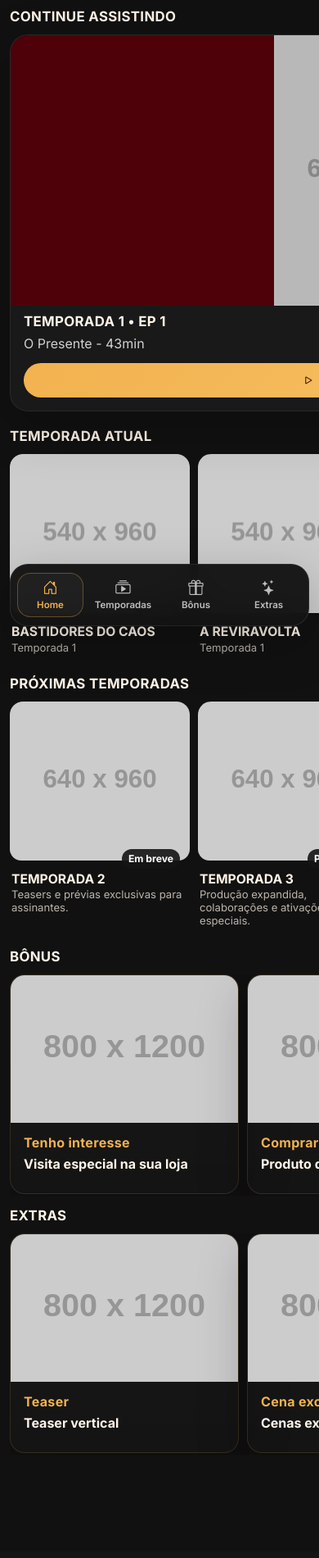
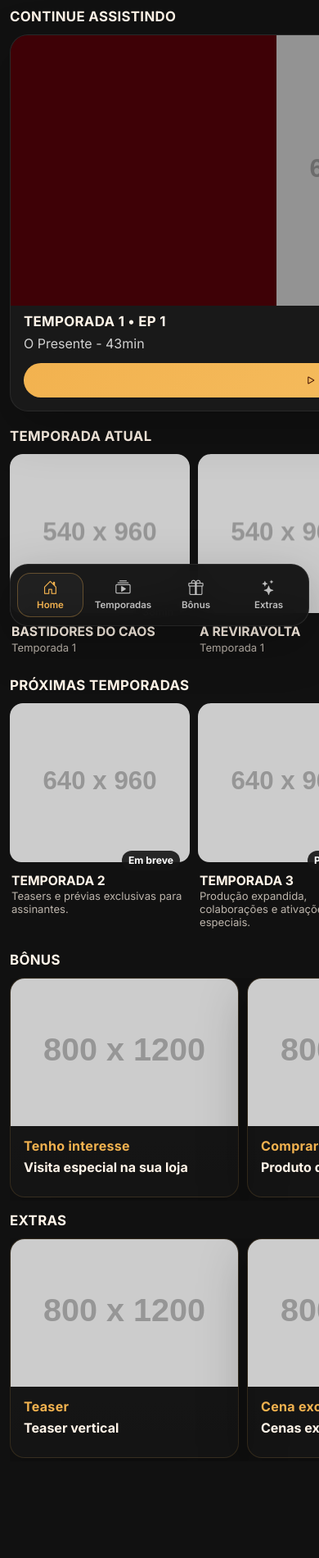
Before and after one commit to Hunter954/MariOlivierOficial, a Flask app: page / in a window 390 px wide. Shown: the part 68-1969 px from the top of the page at 82% size. Before the commit the page ends 1841 px from the top, so only its background shows below. Run offline with Flask 3, Linux system fonts and the light colour scheme; data comes from the database, SQL or seed files in the repository; grey boxes labelled with a size stand in for pictures from a placeholder-image service; some libraries are stand-ins or nearby versions.

Commit message:
Update style.css

```diff
--- a/app/static/css/style.css
+++ b/app/static/css/style.css
@@ -664,6 +664,8 @@ body.home-screen::-webkit-scrollbar, .no-scrollbar::-webkit-scrollbar, .content-
   }
   .hero-card.mobile-hero-card {
     min-height: auto;
+    width: 100%;
+    max-width: 100%;
     border-radius: 22px;
     overflow: hidden;
     background: #191919;
@@ -671,12 +673,13 @@ body.home-screen::-webkit-scrollbar, .no-scrollbar::-webkit-scrollbar, .content-
   }
   .netflix-mobile-card .hero-media {
     position: relative;
+    width: 100%;
     height: 330px;
     background-size: contain;
     background-repeat: no-repeat;
     background-position: center center;
     background-color: #5a0008;
-    filter: saturate(.95) brightness(.9);
+    filter: saturate(.95) brightness(.72);
   }
   .netflix-mobile-card .hero-overlay.mobile-overlay-card {
     position: relative;
@@ -733,23 +736,21 @@ body.home-screen::-webkit-scrollbar, .no-scrollbar::-webkit-scrollbar, .content-
   .media-row.mobile-card-row,
   .media-row.mobile-snap-row {
     gap: 10px;
+    padding-right: 12px;
     overflow-x: auto;
     overflow-y: hidden;
     -webkit-overflow-scrolling: touch;
-    scroll-snap-type: x proximity;
     touch-action: pan-x;
-    padding-right: 6px;
-    padding-bottom: 2px;
+    overscroll-behavior-x: contain;
+    scroll-padding-inline: 12px;
   }
   .mobile-portrait-card,
   .mobile-episode-card {
-    flex: 0 0 auto;
     width: 132px;
     border-radius: 16px;
     background: transparent;
     border: 0;
     box-shadow: none;
-    scroll-snap-align: start;
   }
   .mobile-episode-card .thumb,
   .mobile-portrait-card .thumb {
@@ -775,10 +776,8 @@ body.home-screen::-webkit-scrollbar, .no-scrollbar::-webkit-scrollbar, .content-
     gap: 16px;
   }
   .stacked-mobile-card {
-    flex: 0 0 auto;
     width: 248px;
     border-radius: 18px;
-    scroll-snap-align: start;
   }
   .stacked-mobile-card .thumb {
     height: 156px;
```
